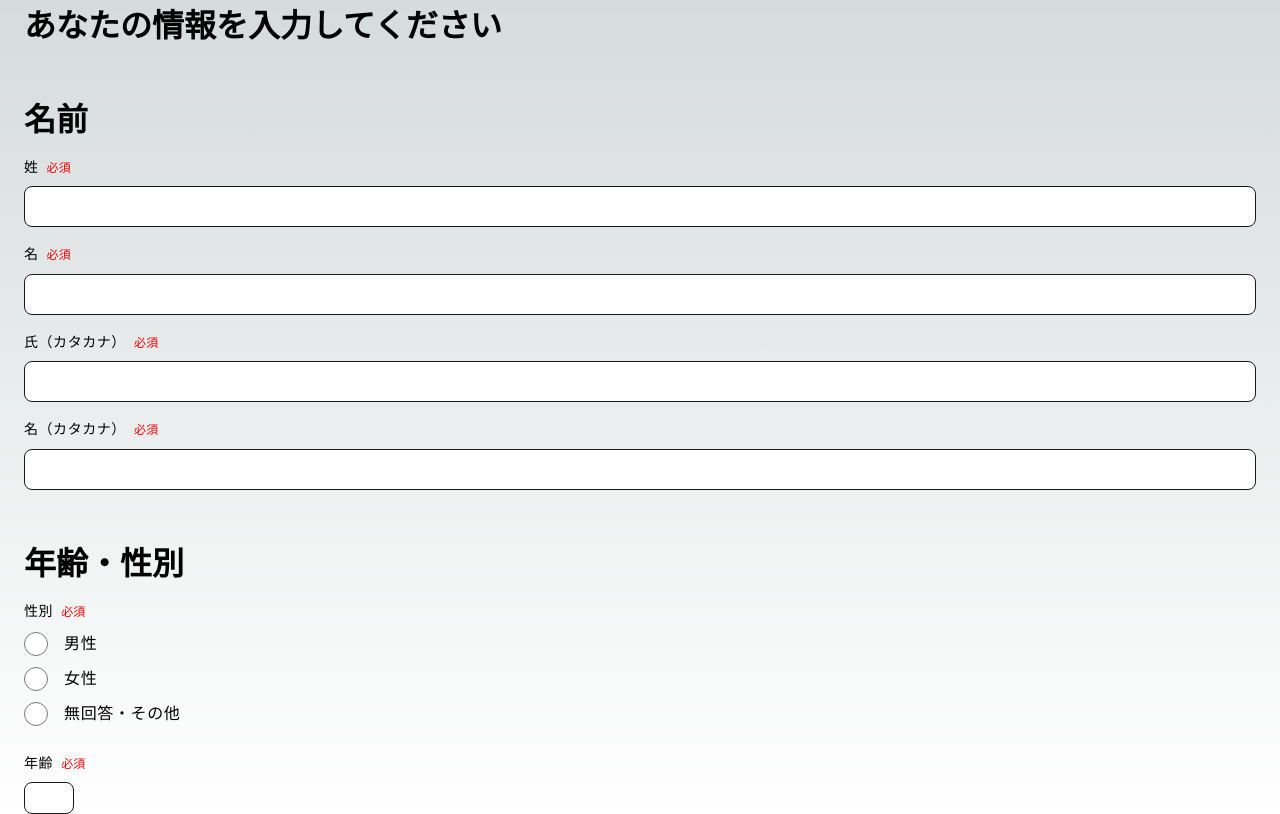
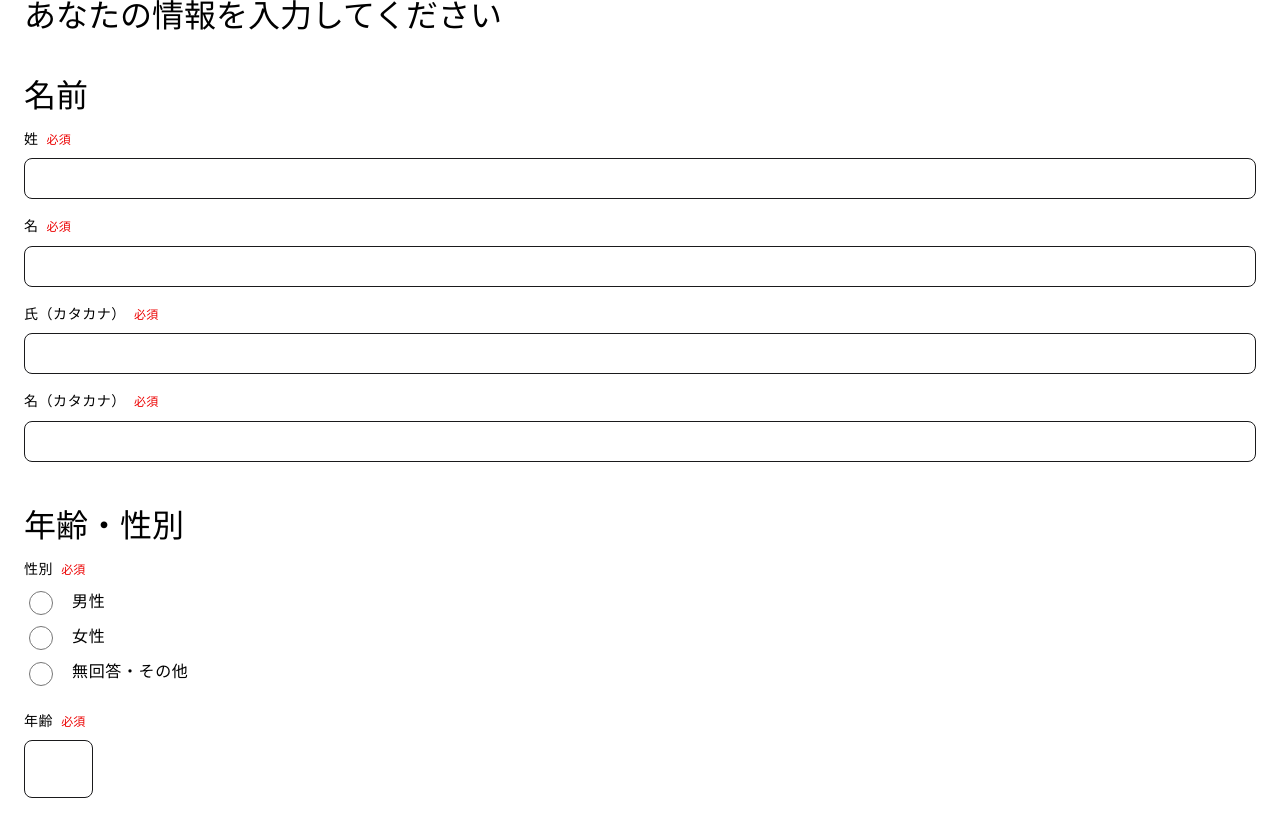
Before and after one commit to benwhite0820/homework, a Next.js app: page / in a window 1280 px wide. Built offline with nearby package versions, Linux system fonts and the light colour scheme.

Commit message:
update reset global css

```diff
--- a/app/globals.css
+++ b/app/globals.css
@@ -1,107 +1,124 @@
-:root {
-  --max-width: 1100px;
-  --border-radius: 12px;
-  --font-mono: ui-monospace, Menlo, Monaco, 'Cascadia Mono', 'Segoe UI Mono',
-    'Roboto Mono', 'Oxygen Mono', 'Ubuntu Monospace', 'Source Code Pro',
-    'Fira Mono', 'Droid Sans Mono', 'Courier New', monospace;
-
-  --foreground-rgb: 0, 0, 0;
-  --background-start-rgb: 214, 219, 220;
-  --background-end-rgb: 255, 255, 255;
-
-  --primary-glow: conic-gradient(
-    from 180deg at 50% 50%,
-    #16abff33 0deg,
-    #0885ff33 55deg,
-    #54d6ff33 120deg,
-    #0071ff33 160deg,
-    transparent 360deg
-  );
-  --secondary-glow: radial-gradient(
-    rgba(255, 255, 255, 1),
-    rgba(255, 255, 255, 0)
-  );
-
-  --tile-start-rgb: 239, 245, 249;
-  --tile-end-rgb: 228, 232, 233;
-  --tile-border: conic-gradient(
-    #00000080,
-    #00000040,
-    #00000030,
-    #00000020,
-    #00000010,
-    #00000010,
-    #00000080
-  );
-
-  --callout-rgb: 238, 240, 241;
-  --callout-border-rgb: 172, 175, 176;
-  --card-rgb: 180, 185, 188;
-  --card-border-rgb: 131, 134, 135;
+html,
+body,
+div,
+span,
+applet,
+object,
+iframe,
+h1,
+h2,
+h3,
+h4,
+h5,
+h6,
+p,
+blockquote,
+pre,
+a,
+abbr,
+acronym,
+address,
+big,
+cite,
+code,
+del,
+dfn,
+em,
+img,
+ins,
+kbd,
+q,
+s,
+samp,
+small,
+strike,
+strong,
+sub,
+sup,
+tt,
+var,
+b,
+u,
+i,
+center,
+dl,
+dt,
+dd,
+ol,
+ul,
+li,
+fieldset,
+form,
+label,
+legend,
+table,
+caption,
+tbody,
+tfoot,
+thead,
+tr,
+th,
+td,
+article,
+aside,
+canvas,
+details,
+embed,
+figure,
+figcaption,
+footer,
+header,
+hgroup,
+menu,
+nav,
+output,
+ruby,
+section,
+summary,
+time,
+mark,
+audio,
+video {
+  margin: 0;
+  padding: 0;
+  border: 0;
+  font-size: 100%;
+  font: inherit;
+  vertical-align: baseline;
 }
-
-@media (prefers-color-scheme: dark) {
-  :root {
-    --foreground-rgb: 255, 255, 255;
-    --background-start-rgb: 0, 0, 0;
-    --background-end-rgb: 0, 0, 0;
-
-    --primary-glow: radial-gradient(rgba(1, 65, 255, 0.4), rgba(1, 65, 255, 0));
-    --secondary-glow: linear-gradient(
-      to bottom right,
-      rgba(1, 65, 255, 0),
-      rgba(1, 65, 255, 0),
-      rgba(1, 65, 255, 0.3)
-    );
-
-    --tile-start-rgb: 2, 13, 46;
-    --tile-end-rgb: 2, 5, 19;
-    --tile-border: conic-gradient(
-      #ffffff80,
-      #ffffff40,
-      #ffffff30,
-      #ffffff20,
-      #ffffff10,
-      #ffffff10,
-      #ffffff80
-    );
-
-    --callout-rgb: 20, 20, 20;
-    --callout-border-rgb: 108, 108, 108;
-    --card-rgb: 100, 100, 100;
-    --card-border-rgb: 200, 200, 200;
-  }
+/* HTML5 display-role reset for older browsers */
+article,
+aside,
+details,
+figcaption,
+figure,
+footer,
+header,
+hgroup,
+menu,
+nav,
+section {
+  display: block;
 }
-
-* {
-  box-sizing: border-box;
-  padding: 0;
-  margin: 0;
+body {
+  line-height: 1;
 }
-
-html,
-body {
-  max-width: 100vw;
-  overflow-x: hidden;
+ol,
+ul {
+  list-style: none;
 }
-
-body {
-  color: rgb(var(--foreground-rgb));
-  background: linear-gradient(
-      to bottom,
-      transparent,
-      rgb(var(--background-end-rgb))
-    )
-    rgb(var(--background-start-rgb));
+blockquote,
+q {
+  quotes: none;
 }
-
-a {
-  color: inherit;
-  text-decoration: none;
+blockquote:before,
+blockquote:after,
+q:before,
+q:after {
+  content: '';
+  content: none;
 }
-
-@media (prefers-color-scheme: dark) {
-  html {
-    color-scheme: dark;
-  }
+table {
+  border-collapse: collapse;
+  border-spacing: 0;
 }
```
